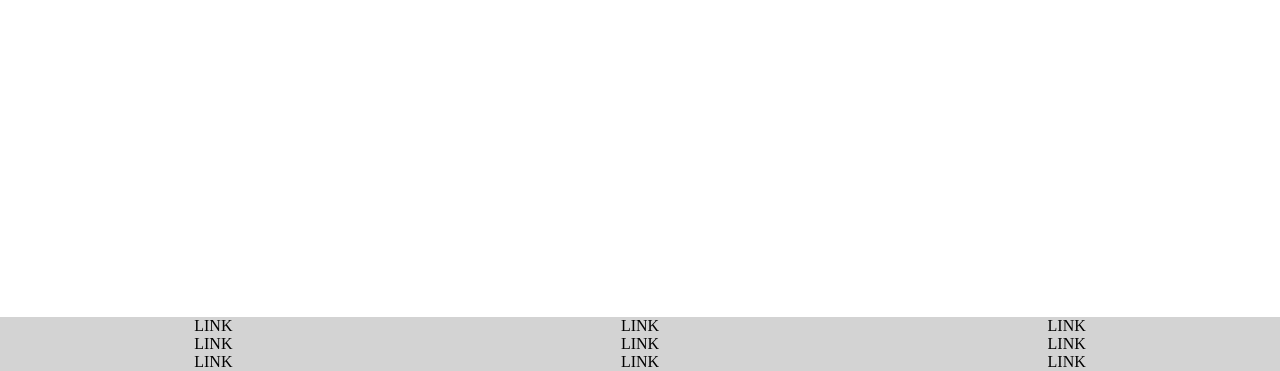
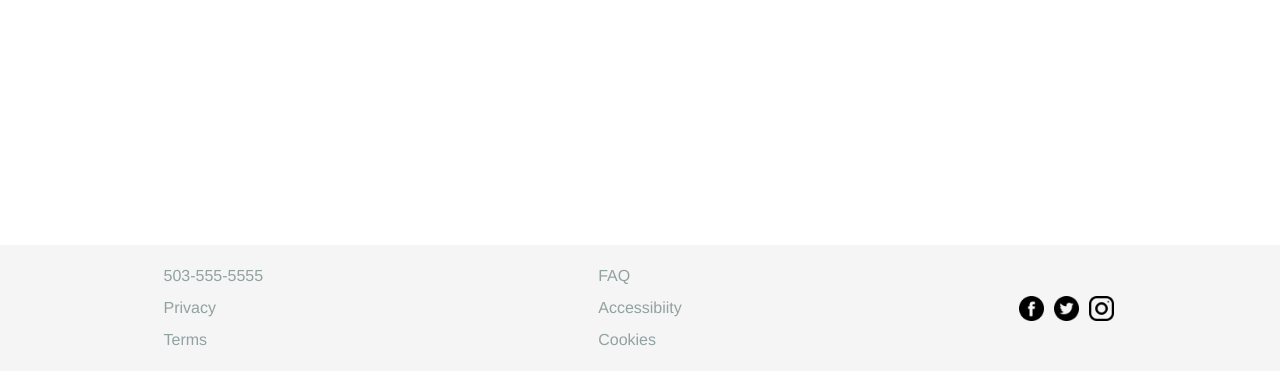
Before and after one commit to jackpaulcollins/work-space-sketch, a website built with webpack: page src/index.html in a window 1280 px wide. Shown: the part 479-850 px from the top of the page. Built offline with nearby package versions, Linux system fonts and the light colour scheme.

Commit message:
add style and social media icons to footer

```diff
--- a/src/index.html
+++ b/src/index.html
@@ -17,19 +17,19 @@
       <div class="home-page-footer">
         <div class="home-page-footer-grid">
           <div class="left-footer-column">
-          <span>LINK</span>
-          <span>LINK</span>
-          <span>LINK</span>
+          <span>503-555-5555</span>
+          <span>Privacy</span>
+          <span>Terms</span>
           </div>
           <div class="middle-footer-column">
-            <span>LINK</span>
-            <span>LINK</span>
-            <span>LINK</span>
+            <span>FAQ</span>
+            <span>Accessibiity</span>
+            <span>Cookies</span>
           </div>
           <div class="right-footer-column">
-            <span>LINK</span>
-            <span>LINK</span>
-            <span>LINK</span>
+            <span><img class="social-icon" src="assets/images/facebook.png" alt="facebook icon"></span>
+            <span><img class="social-icon" src="assets/images/twitter.png" alt="twitter icon"></span>
+            <span><img class="social-icon" src="assets/images/instagram.png" alt="instagram icon"></span>
           </div>
         </div>
       </div>
--- a/src/sass/styles.scss
+++ b/src/sass/styles.scss
@@ -11,6 +11,9 @@
 //sass variables
 
 $primary-font: "Hand TypeWriter";
+$footer-font: Helvetica, sans-serif;
+$footer-color: #f5f5f5;
+$footer-font-color: #92a1a1;
 
 
 
@@ -63,7 +66,10 @@ $primary-font: "Hand TypeWriter";
   width: 100%;
   grid-column: 1 / span 3;
   grid-row-end: end;
-  background-color: lightgray;
+  background-color: $footer-color;
+  color: $footer-font-color;
+  font-family: $footer-font;
+  padding: 15px 0 15px 0;
 }
 
 .home-page-footer-grid{
@@ -75,12 +81,21 @@ $primary-font: "Hand TypeWriter";
 
 .left-footer-column{
   @include flex-column;
+  line-height: 2;
 }
 
 .middle-footer-column{
   @include flex-column;
+  line-height: 2;
 }
 
 .right-footer-column{
-  @include flex-column;
+  display: flex;
+  align-items: center;
 }
+
+.social-icon{
+  margin: 5px;
+  height: 25px;
+  width: 25px;
+}
```
Also changed, not shown: src/assets/images/facebook.png (added), src/assets/images/instagram.png (added), src/assets/images/twitter.png (added).
